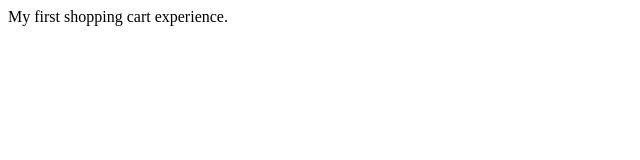
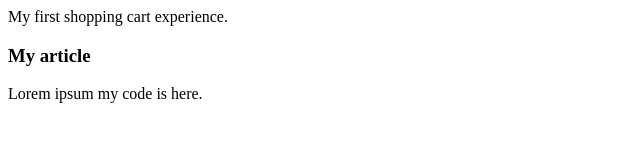
Before and after one commit to notyourmando/notyourmando.github.io, a plain HTML site: page index.html in a window 1280 px wide. Shown: the whole page, without its empty margins (0-640 px from the left). Drawn offline with Linux system fonts and the light colour scheme.

Commit message:
modified index.html

```diff
--- a/index.html
+++ b/index.html
@@ -6,5 +6,13 @@
   </head>
   <body>
     My first shopping cart experience.
+      <section>
+        <article>
+          <h3>My article</h3>
+          <p>
+            Lorem ipsum my code is here.
+          </p>
+        </article>
+      </section>
   </body>
 </html>
```
